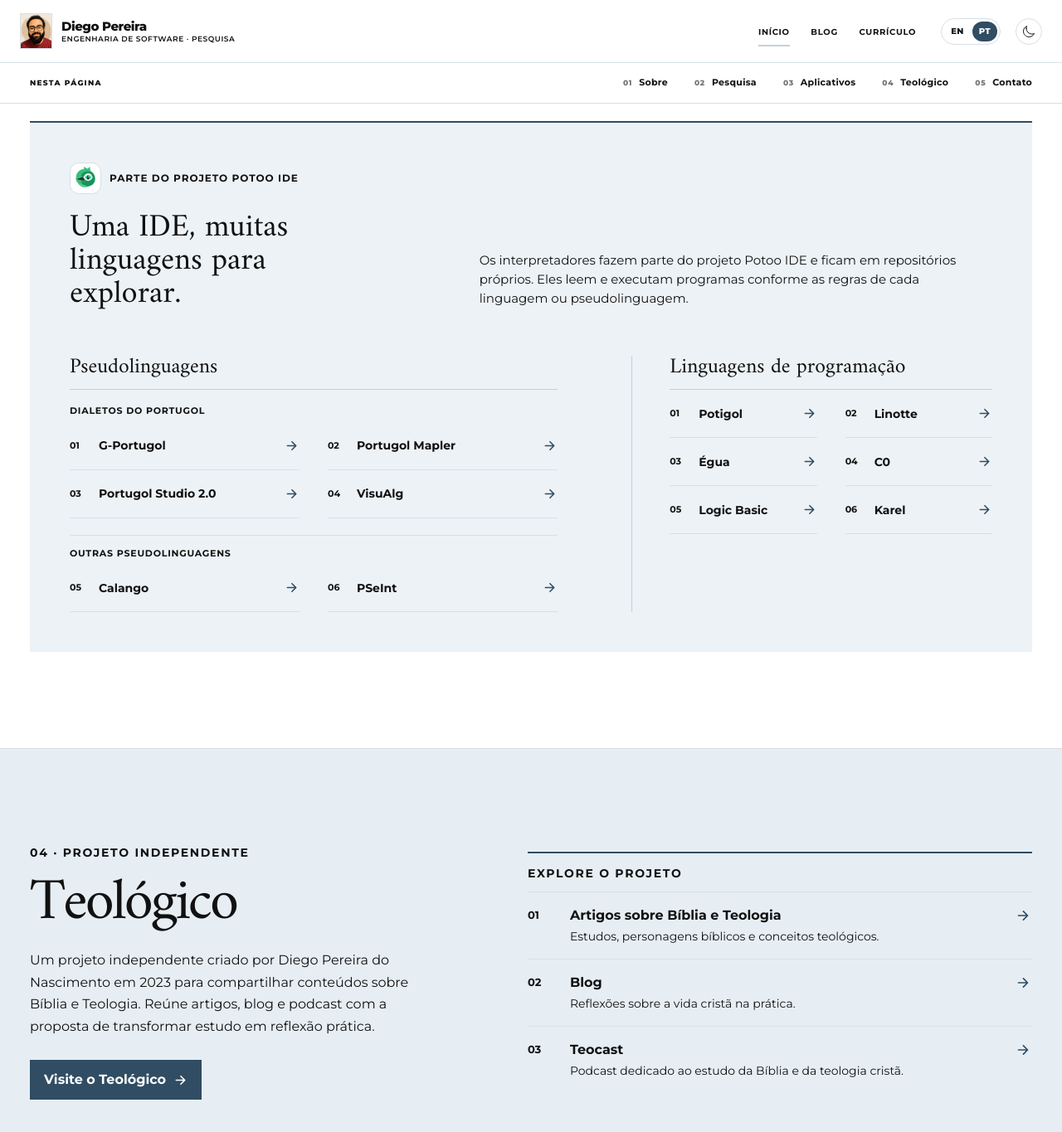
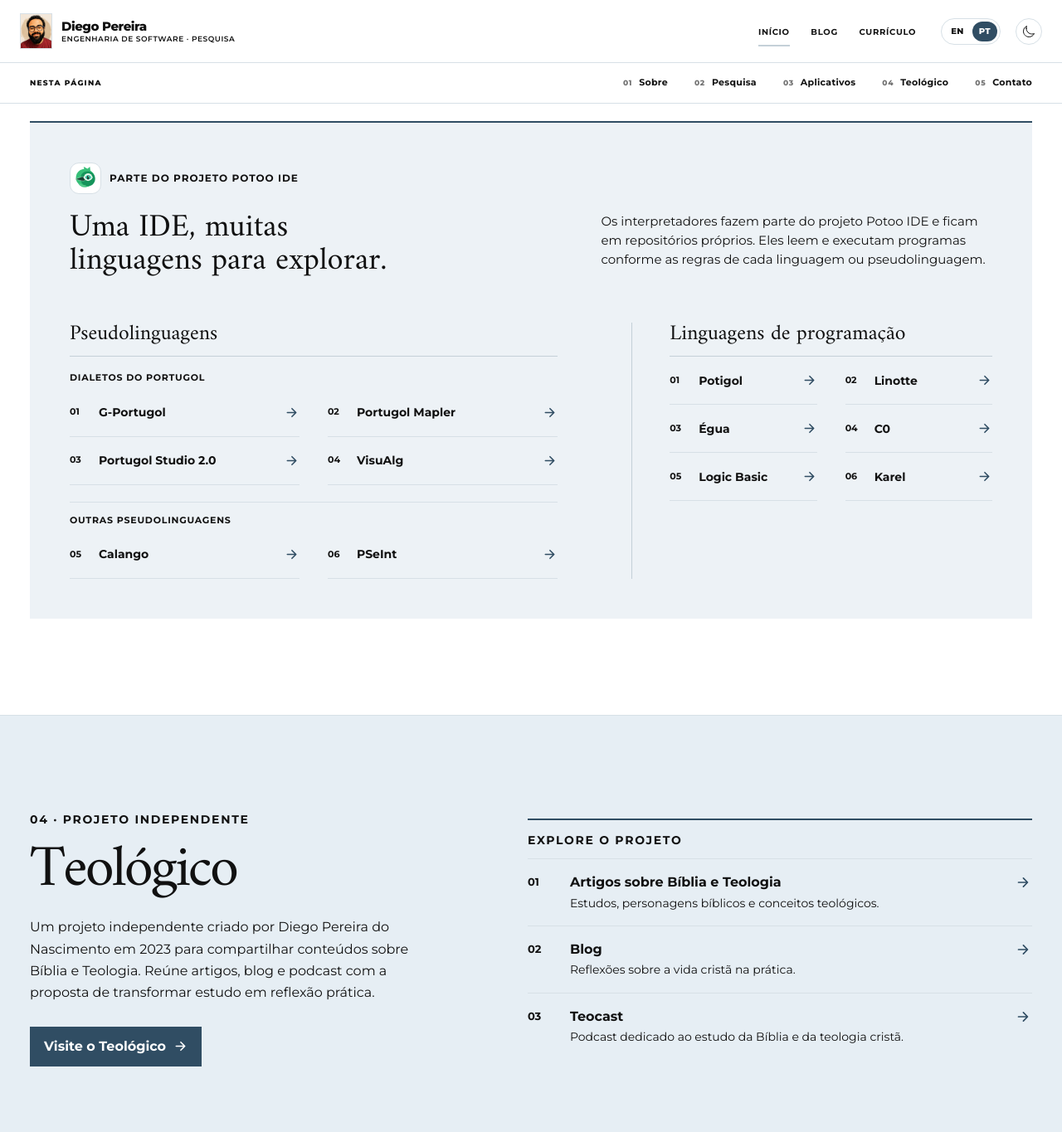
Before and after one commit to diegopn/diegopn.github.io, a Jekyll site: the page built from index.html, in a window 1280 px wide and 1400 px high, scrolled down 2822 px. Shown: the top 1365 px of the window at 83% size. Built offline with Jekyll 4.4.1, drawn with Linux system fonts in a browser that asks for light colours.

Commit message:
Align interpreter copy with heading

```diff
--- a/src/css/style.css
+++ b/src/css/style.css
@@ -230,11 +230,11 @@ h1 { margin-bottom: 23px; color: var(--ink); font-size: clamp(3.9rem, 6vw, 5.8re
 .app-card-featured-copy > p { max-width: 600px; margin: 0; color: var(--muted); font-size: 16px; line-height: 1.55; }
 .app-card-featured-copy .app-card-link { margin-top: 22px; padding-top: 0; }
 .interpreter-showcase { margin-top: clamp(48px, 6vw, 78px); padding: clamp(26px, 4vw, 48px); background: var(--hero-surface); border-top: 2px solid var(--accent); }
-.interpreter-overview { display: grid; grid-template-columns: minmax(0, .82fr) minmax(0, 1.18fr); column-gap: clamp(30px, 5vw, 72px); align-items: end; }
+.interpreter-overview { display: grid; grid-template-columns: minmax(0, 1.1fr) minmax(0, .9fr); column-gap: clamp(30px, 5vw, 72px); align-items: start; }
 .interpreter-project-mark { grid-column: 1 / -1; display: flex; align-items: center; gap: 10px; color: var(--muted); font-size: 12px; font-weight: 700; letter-spacing: .08em; line-height: 1.3; text-transform: uppercase; }
 .interpreter-project-mark img { width: 38px; height: 38px; padding: 3px; object-fit: contain; border: 1px solid var(--line); border-radius: 11px; background: #ffffff; }
-.interpreter-overview h3 { grid-column: 1; max-width: 18ch; margin: 21px 0 0; color: var(--ink); font-family: var(--serif); font-size: clamp(2.1rem, 3vw, 3rem); font-weight: 400; line-height: 1.05; }
-.interpreter-overview p { grid-column: 2; align-self: end; max-width: 610px; margin: 0 0 4px; color: var(--muted); font-size: 15px; line-height: 1.55; }
+.interpreter-overview h3 { grid-column: 1; max-width: none; margin: 21px 0 0; color: var(--ink); font-family: var(--serif); font-size: clamp(2.1rem, 3vw, 3rem); font-weight: 400; line-height: 1.05; }
+.interpreter-overview p { grid-column: 2; align-self: start; max-width: 610px; margin: 21px 0 0; color: var(--muted); font-size: 15px; line-height: 1.55; }
 .interpreter-catalog { display: grid; grid-template-columns: minmax(0, 1.15fr) minmax(0, .85fr); column-gap: clamp(42px, 7vw, 92px); min-width: 0; margin-top: clamp(38px, 4.2vw, 58px); }
 .interpreter-group-languages { padding-left: clamp(30px, 3.5vw, 48px); border-left: 1px solid var(--accent-soft); }
 .interpreter-catalog-heading { padding-bottom: 12px; border-bottom: 1px solid var(--accent-soft); }
@@ -393,6 +393,7 @@ h1 { margin-bottom: 23px; color: var(--ink); font-size: clamp(3.9rem, 6vw, 5.8re
   .interpreter-project-mark { grid-column: auto; }
   .interpreter-overview h3 { grid-column: auto; max-width: 16ch; margin-top: 18px; font-size: clamp(2rem, 9vw, 2.65rem); }
   .interpreter-overview p { grid-column: auto; margin-bottom: 0; }
+  .interpreter-title-break { display: none; }
   .interpreter-catalog { grid-template-columns: 1fr; row-gap: 26px; margin-top: 32px; }
   .interpreter-group-languages { padding: 20px 0 0; border-top: 1px solid var(--accent-soft); border-left: 0; }
   .interpreter-links { grid-template-columns: 1fr; }
```
